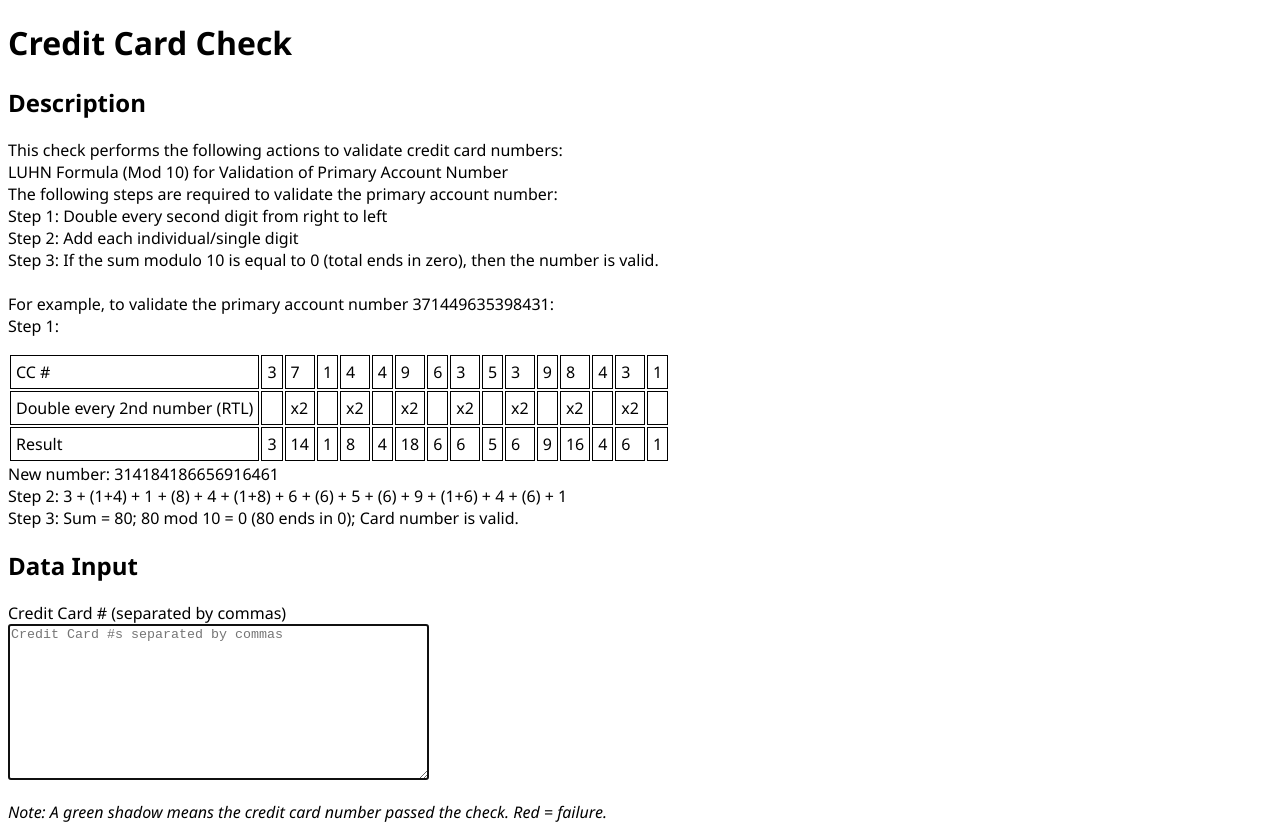
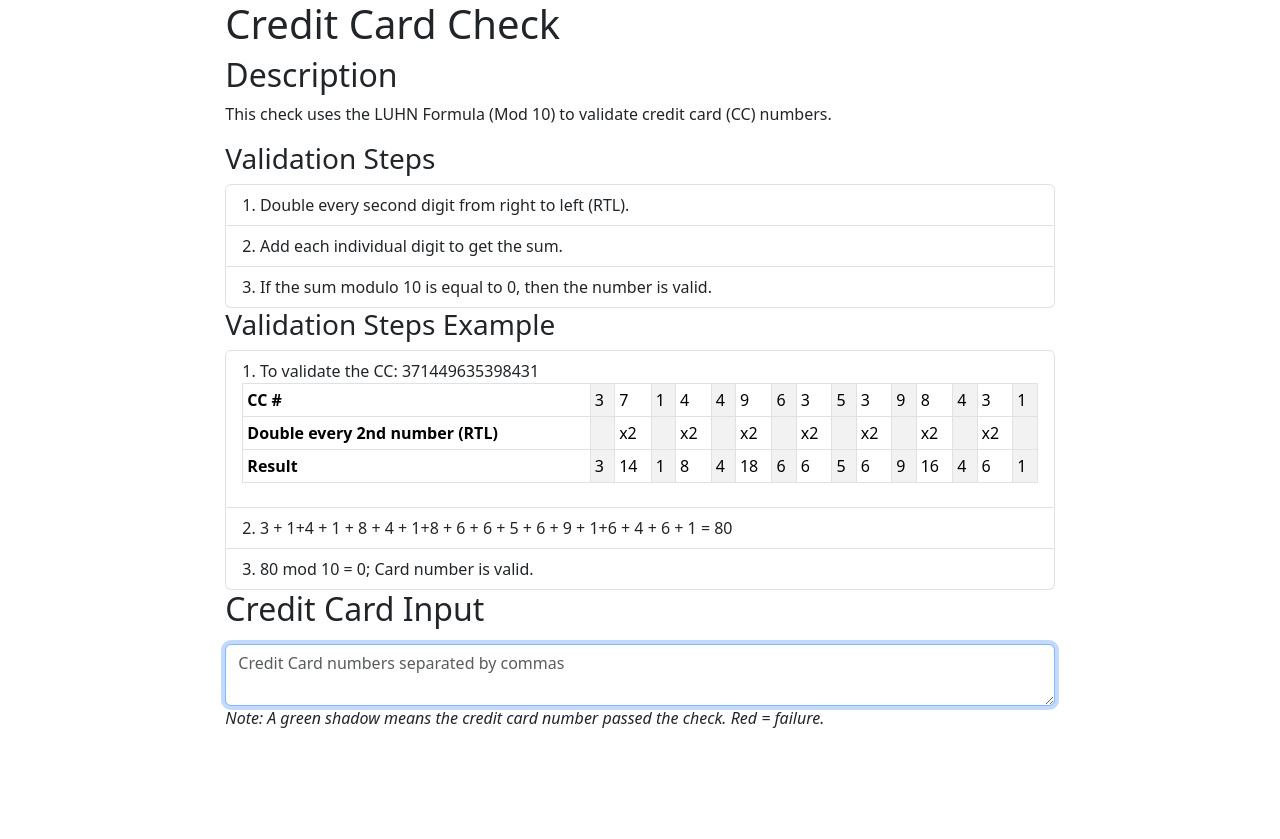
Before and after one commit to eccos/ccCheck, a plain HTML site: page index.html in a window 1280 px wide. After the commit the page ends 800 px from the top, so only its background shows below. Drawn offline with nearby package versions, Linux system fonts and the light colour scheme.

Commit message:
Add Bootstrap

```diff
--- a/index.html
+++ b/index.html
@@ -27,27 +27,35 @@
 			padding: 5px;
 		}
 	</style>
+	<link href="https://cdn.jsdelivr.net/npm/bootstrap@5.3.1/dist/css/bootstrap.min.css" rel="stylesheet"
+		integrity="sha384-4bw+/aepP/YC94hEpVNVgiZdgIC5+VKNBQNGCHeKRQN+PtmoHDEXuppvnDJzQIu9" crossorigin="anonymous">
 	<script src="ccCheck.js"></script>
 </head>
 
 <body>
+	<div class="container col-lg-8">
 		<h1>Credit Card Check</h1>
-
+		<section>
 			<h2>Description</h2>
-	<p>
-		This check performs the following actions to validate credit card numbers:
-		<br> LUHN Formula (Mod 10) for Validation of Primary Account Number
-		<br> The following steps are required to validate the primary account number:
-		<br> Step 1: Double every second digit from right to left
-		<br> Step 2: Add each individual/single digit
-		<br> Step 3: If the sum modulo 10 is equal to 0 (total ends in zero), then the number is valid.
-		<br>
-		<br> For example, to validate the primary account number 371449635398431:
-		<br> Step 1:
-		<br>
-		<table>
+			<p>This check uses the LUHN Formula (Mod 10) to validate credit card (CC) numbers.</p>
+		</section>
+		<section id="validation-steps">
+			<h3>Validation Steps</h3>
+			<ol class="list-group list-group-numbered text-start">
+				<li class="list-group-item">Double every second digit from right to left (RTL).</li>
+				<li class="list-group-item">Add each individual digit to get the sum.</li>
+				<li class="list-group-item">If the sum modulo 10 is equal to 0, then the number is valid.</li>
+			</ol>
+		</section>
+		<section id="validation-example">
+			<h3>Validation Steps Example</h3>
+			<ol class="list-group list-group-numbered text-start">
+				<li class="list-group-item">
+					To validate the CC: 371449635398431
+					<div class="table-responsive">
+						<table class="table table-sm table-striped-columns table-bordered">
 							<tr>
-				<td>CC #</td>
+								<th>CC #</th>
 								<td>3</td>
 								<td>7</td>
 								<td>1</td>
@@ -65,7 +73,7 @@
 								<td>1</td>
 							</tr>
 							<tr>
-				<td>Double every 2nd number (RTL)</td>
+								<th>Double every 2nd number (RTL)</th>
 								<td></td>
 								<td>x2</td>
 								<td></td>
@@ -83,7 +91,7 @@
 								<td></td>
 							</tr>
 							<tr>
-				<td>Result</td>
+								<th>Result</th>
 								<td>3</td>
 								<td>14</td>
 								<td>1</td>
@@ -101,27 +109,22 @@
 								<td>1</td>
 							</tr>
 						</table>
-		New number: 314184186656916461
-		<br> Step 2: 3 + (1+4) + 1 + (8) + 4 + (1+8) + 6 + (6) + 5 + (6) + 9 + (1+6) + 4 + (6) + 1
-		<br> Step 3: Sum = 80; 80 mod 10 = 0 (80 ends in 0); Card number is valid.
-	</p>
-
-	<h2>Data Input</h2>
+					</div>
+				<li class="list-group-item">3 + 1+4 + 1 + 8 + 4 + 1+8 + 6 + 6 + 5 + 6 + 9 + 1+6 + 4 + 6 + 1 = 80</li>
+				<li class="list-group-item">80 mod 10 = 0; Card number is valid.</li>
+			</ol>
+		</section>
+		<section id="cc-input">
+			<h2>Credit Card Input</h2>
 			<p id="CCValidatorRes"></p>
-
-	<label for="CC">
-		Credit Card # (separated by commas)
-	</label>
-	<br>
-	<textarea id="CCBulk" rows="10" cols="50" placeholder="Credit Card #s separated by commas" autofocus></textarea>
-
-	<p>
-		<em>Note: A green shadow means the credit card number passed the check. Red = failure.</em>
-	</p>
-
+			<textarea id="CCBulk" class="form-control" placeholder="Credit Card numbers separated by commas"
+				autofocus></textarea>
+			<p><em>Note: A <span class="span-green">green</span> shadow means the credit card number passed the check.
+					<span class="span-red">Red</span> = failure.</em></p>
 			<p id="ccOut"></p>
-
 			<div id="logs"></div>
+		</section>
+	</div>
 </body>
 
 </html>
```
Lines whose indentation alone changed are shown as unchanged.
